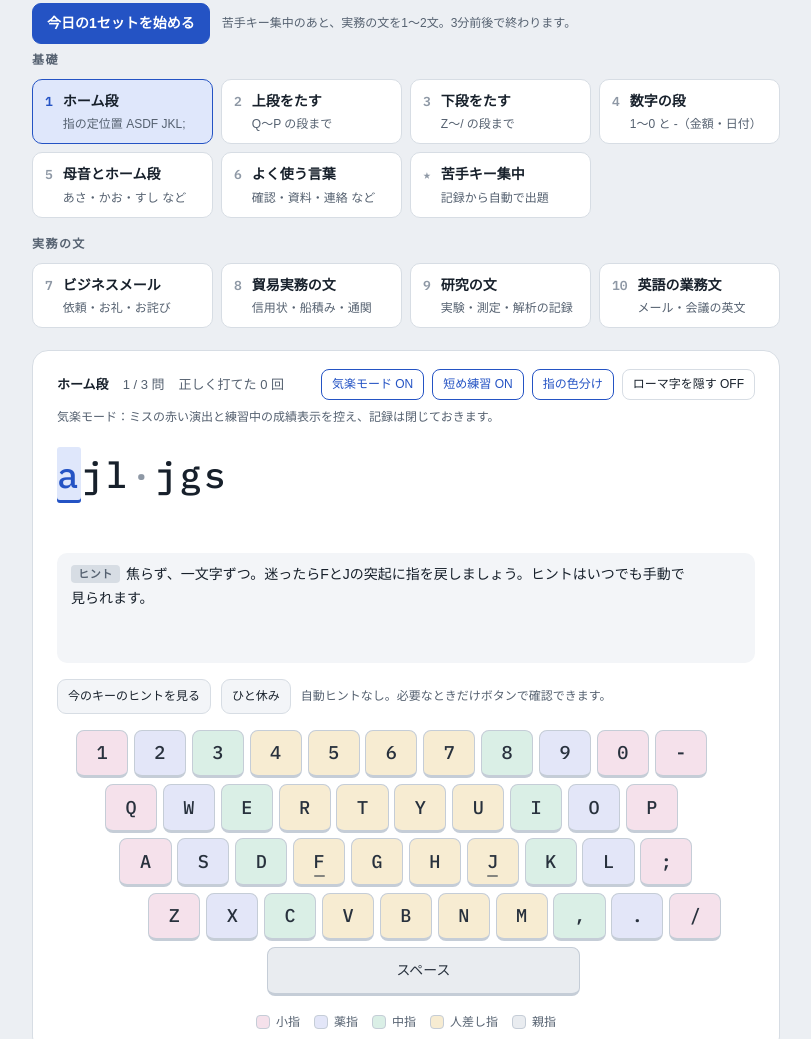
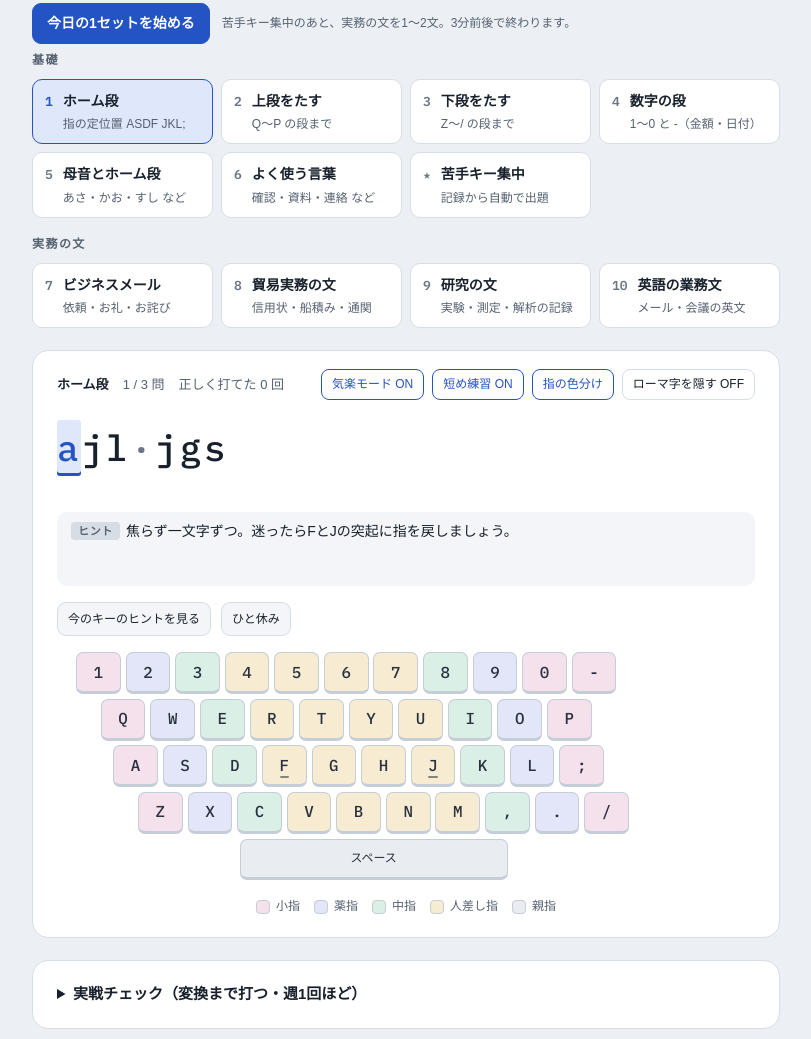
Before and after one commit to coff55ee/typing, a plain HTML site: page index.html in a window 1280 px wide. Shown: the part 181-1220 px from the top of the page, without its empty margins (234-1045 px from the left). Drawn offline with Linux system fonts and the light colour scheme; a web font is replaced by a local one.

Commit message:
Fit the practice card on laptop screens and raise text contrast
- Scroll to the practice card when a course starts or typing begins
- Size keys by viewport height; trim empty space in prompt and hint
- Move the mode explanation into the toggle's tooltip
- Merge duplicate hint text into one line
- Darken muted text to 4.5:1 or more in light and dark themes

Co-Authored-By: Claude Opus 5.5 <noreply@anthropic.com>
Claude-Session: https://claude.ai/code/session_012hAwej5WPjJB8L8XqAQMyL

```diff
--- a/index.html
+++ b/index.html
@@ -7,7 +7,7 @@
 <style>
 /* Layout: one-column workbench. Course picker, then the practice card (prompt, instant feedback, keycap keyboard) as the hero; records and habits below. */
 :root{
-  --bg:#ECEFF3; --surface:#FFFFFF; --surface-2:#F3F5F8; --ink:#17202B; --ink-2:#556170; --ink-3:#8E98A5; --line:#D7DDE4;
+  --bg:#ECEFF3; --surface:#FFFFFF; --surface-2:#F3F5F8; --ink:#17202B; --ink-2:#556170; --ink-3:#6B7583; --line:#D7DDE4;
   --accent:#2453C4; --accent-soft:#DFE7FB; --on-accent:#FFFFFF;
   --ok:#1C8253; --ok-soft:#DAF0E3; --miss:#C5352B; --miss-soft:#FBE0DD; --on-miss:#FFFFFF;
   --key:#FCFDFE; --key-edge:#C5CDD7; --key-ink:#28313D; --wrong-key:#B66B18; --wrong-key-ring:#F3D69C;
@@ -17,7 +17,7 @@
 }
 @media (prefers-color-scheme: dark){
   :root:not([data-theme="light"]){
-    --bg:#11151B; --surface:#192029; --surface-2:#202833; --ink:#E5E9EF; --ink-2:#A0AAB7; --ink-3:#6E7886; --line:#2C3541;
+    --bg:#11151B; --surface:#192029; --surface-2:#202833; --ink:#E5E9EF; --ink-2:#A0AAB7; --ink-3:#848E9C; --line:#2C3541;
     --accent:#86A6F4; --accent-soft:#223152; --on-accent:#0F1830;
     --ok:#62CC97; --ok-soft:#173428; --miss:#F27D72; --miss-soft:#3F201D; --on-miss:#2A0E0B;
     --key:#232B36; --key-edge:#3A4452; --key-ink:#DCE2EA; --wrong-key:#EFB85A; --wrong-key-ring:#654720;
@@ -26,7 +26,7 @@
   }
 }
 :root[data-theme="dark"]{
-  --bg:#11151B; --surface:#192029; --surface-2:#202833; --ink:#E5E9EF; --ink-2:#A0AAB7; --ink-3:#6E7886; --line:#2C3541;
+  --bg:#11151B; --surface:#192029; --surface-2:#202833; --ink:#E5E9EF; --ink-2:#A0AAB7; --ink-3:#848E9C; --line:#2C3541;
   --accent:#86A6F4; --accent-soft:#223152; --on-accent:#0F1830;
   --ok:#62CC97; --ok-soft:#173428; --miss:#F27D72; --miss-soft:#3F201D; --on-miss:#2A0E0B;
   --key:#232B36; --key-edge:#3A4452; --key-ink:#DCE2EA; --wrong-key:#EFB85A; --wrong-key-ring:#654720;
@@ -55,6 +55,7 @@ button:focus-visible{outline:2px solid var(--accent);outline-offset:2px}
 .course[aria-pressed="true"]{border-color:var(--accent);background:var(--accent-soft)}
 .course[aria-pressed="true"] .no{color:var(--accent)}
 
+.practice{scroll-margin-top:8px}
 .card{background:var(--surface);border:1px solid var(--line);border-radius:16px;padding:18px clamp(14px,3vw,24px) 20px}
 .practice{display:grid;gap:16px}
 .bar{display:flex;flex-wrap:wrap;gap:10px 16px;justify-content:space-between;align-items:center}
@@ -64,7 +65,7 @@ button:focus-visible{outline:2px solid var(--accent);outline-offset:2px}
 .toggle{border:1px solid var(--line);border-radius:8px;background:transparent;padding:4px 10px;font-size:12px}
 .toggle[aria-pressed="true"]{border-color:var(--accent);color:var(--accent)}
 
-.stage{position:relative;display:grid;gap:12px;min-height:220px}
+.stage{position:relative;display:grid;gap:12px;min-height:170px}
 .prompt{display:grid;gap:4px;min-width:0}
 .jp{font-size:clamp(20px,4.2vw,27px);font-weight:700;line-height:1.5}
 .kana{font-size:16px;color:var(--ink-2);letter-spacing:.04em}
@@ -73,7 +74,7 @@ button:focus-visible{outline:2px solid var(--accent);outline-offset:2px}
 .kana.big{font-size:clamp(24px,5vw,32px);font-weight:700;color:var(--ink)}
 .kana .done{color:var(--ink-3)}
 .kana .cur{color:var(--accent);text-decoration:underline;text-underline-offset:5px;text-decoration-thickness:2px}
-.romaji{font-family:var(--font-mono);font-weight:500;font-size:clamp(20px,4.4vw,28px);line-height:1.55;word-break:break-all;letter-spacing:.03em;margin-top:4px}
+.romaji{font-family:var(--font-mono);font-weight:500;font-size:clamp(20px,4.4vw,26px);line-height:1.55;word-break:break-all;letter-spacing:.03em;margin-top:4px}
 .romaji:empty{min-height:1.55em}
 .romaji.big{font-size:clamp(26px,6vw,36px);letter-spacing:.08em}
 .ch.done{color:var(--ink-3)}
@@ -83,7 +84,7 @@ button:focus-visible{outline:2px solid var(--accent);outline-offset:2px}
 @keyframes shake{0%,100%{transform:none}25%{transform:translateX(-3px)}75%{transform:translateX(3px)}}
 .ch{display:inline-block}
 
-.fb{background:var(--surface-2);border-radius:10px;padding:10px 14px;font-size:14px;min-height:5.2em;display:grid;gap:4px;align-content:start}
+.fb{background:var(--surface-2);border-radius:10px;padding:8px 14px;font-size:14px;min-height:3.6em;display:grid;gap:4px;align-content:start}
 #fbMain{transition:opacity .25s}
 #fbMain.faded{opacity:.55}
 .fb-hint{color:var(--accent);font-weight:700}
@@ -115,8 +116,8 @@ kbd.kk.nx{background:var(--accent-soft);color:var(--accent);border-color:var(--a
 
 .kb{container-type:inline-size;width:100%;max-width:660px;margin-inline:auto}
 .kb.mini{max-width:420px;margin-inline:0}
-.kb-rows{--k:min(54px,7.4vw);display:grid;gap:calc(var(--k)*.1)}
-@supports (width:1cqw){.kb-rows{--k:calc(100cqw / 11.4)}}
+.kb-rows{--k:min(54px,7.4vw,6.2vh);display:grid;gap:calc(var(--k)*.1)}
+@supports (width:1cqw){.kb-rows{--k:min(calc(100cqw / 11.4),6.2vh)}}
 .kb-row{display:flex;gap:calc(var(--k)*.1);padding-left:calc(var(--k)*var(--off,0))}
 .space-row{padding-left:calc(var(--k)*3.3)}
 .key{position:relative;flex:none;width:calc(var(--k)*.9);height:calc(var(--k)*.84);display:grid;place-items:center;background:var(--key);border:1px solid var(--key-edge);border-bottom-width:3px;border-radius:calc(var(--k)*.14);font-family:var(--font-mono);font-weight:500;font-size:max(10px,calc(var(--k)*.32));color:var(--key-ink);transition:background-color .15s,color .15s,border-color .15s}
@@ -185,7 +186,7 @@ td.num,th.num{text-align:right}
 .practice-actions .btn{font-size:12px;padding:6px 10px}
 .btn.subtle{background:var(--surface-2);border-color:var(--line);font-weight:500}
 .practice-note{font-size:12px;color:var(--ink-2);line-height:1.6}
-.mode-desc{color:var(--ink-2);font-size:12px;line-height:1.7;margin-top:-9px}
+.mode-desc{position:absolute;width:1px;height:1px;overflow:hidden;clip:rect(0 0 0 0);white-space:nowrap}
 .pause-panel{position:absolute;inset:0;z-index:3;background:var(--surface);border:1px solid var(--line);border-radius:12px;display:grid;place-items:center;text-align:center;padding:20px}
 .pause-panel>div{display:grid;justify-items:center;gap:12px;max-width:35ch}
 .pause-panel p{color:var(--ink-2);font-size:14px}
@@ -255,7 +256,6 @@ td.num,th.num{text-align:right}
     <div class="practice-actions" id="practiceActions">
       <button class="btn subtle" id="revealBtn" type="button">今のキーのヒントを見る</button>
       <button class="btn subtle" id="pauseBtn" type="button">ひと休み</button>
-      <span class="practice-note">自動ヒントなし。必要なときだけボタンで確認できます。</span>
     </div>
     <div class="kb fingers" id="kb"></div>
     <div class="key-guide" id="keyGuide" hidden aria-live="polite"></div>
@@ -592,6 +592,8 @@ function applySettings(){
   $("modeDesc").textContent=store.set.calm
     ?"気楽モード：ミスの赤い演出と練習中の成績表示を控え、記録は閉じておきます。"
     :"通常モード：ミスと正確率も確認できます。気になるときは気楽モードへ戻せます。";
+  els.calmBtn.title=$("modeDesc").textContent;
+  els.calmBtn.setAttribute("aria-describedby","modeDesc");
 }
 els.fingerBtn.addEventListener("click",()=>{store.set.fingers=!store.set.fingers;save();applySettings();});
 els.calmBtn.addEventListener("click",()=>{
@@ -612,7 +614,7 @@ document.addEventListener("click",e=>{const b=e.target.closest("button");if(b&&e
 
 // ---------- round ----------
 let round=null,engine=null,view="typing";
-const TIP="焦らず、一文字ずつ。迷ったらFとJの突起に指を戻しましょう。ヒントはいつでも手動で見られます。";
+const TIP="焦らず一文字ずつ。迷ったらFとJの突起に指を戻しましょう。";
 
 function setIdle(){
   els.fbMain.classList.remove("faded");
@@ -632,6 +634,14 @@ function startToday(){
   const pick=shuffle(work).sort((a,b)=>last(b)-last(a))[0];
   startRound("weak",{steps:["weak",pick],i:0});
 }
+function showPractice(){
+  const card=document.querySelector(".practice");
+  const r=card.getBoundingClientRect();
+  if(r.top>=0&&r.bottom<=innerHeight) return;
+  const calm=matchMedia("(prefers-reduced-motion: reduce)").matches;
+  card.scrollIntoView({block:"start",behavior:calm?"auto":"smooth"});
+}
+let booted=false;
 function startRound(id,set){
   const c=COURSE[id]||COURSE.home;
   if(!set){store.set.course=c.id;save();}
@@ -651,6 +661,7 @@ function startRound(id,set){
   renderCourses();
   loadItem();
   updVeil();
+  if(booted) showPractice();
 }
 function loadItem(){
   engine=new Engine(round.items[round.i].units);
@@ -733,7 +744,7 @@ function resumeRound(){
 
 function onChar(ch){
   if(view!=="typing"||!engine) return;
-  if(!round.started){round.started=true;round.t0=performance.now();}
+  if(!round.started){round.started=true;round.t0=performance.now();if(round.i===0&&engine.i===0) showPractice();}
   const exp=engine.expected();
   const ok=engine.feed(ch);
   flash(ch);
@@ -955,7 +966,7 @@ els.veil.addEventListener("click",()=>{window.focus();els.veil.hidden=true;});
 // boot
 applySettings();
 els.recordsFold.open=!store.set.calm;
-startRound(store.set.course);
+startRound(store.set.course);booted=true;
 renderRecords();
 setTimeout(updVeil,300);
 
```
